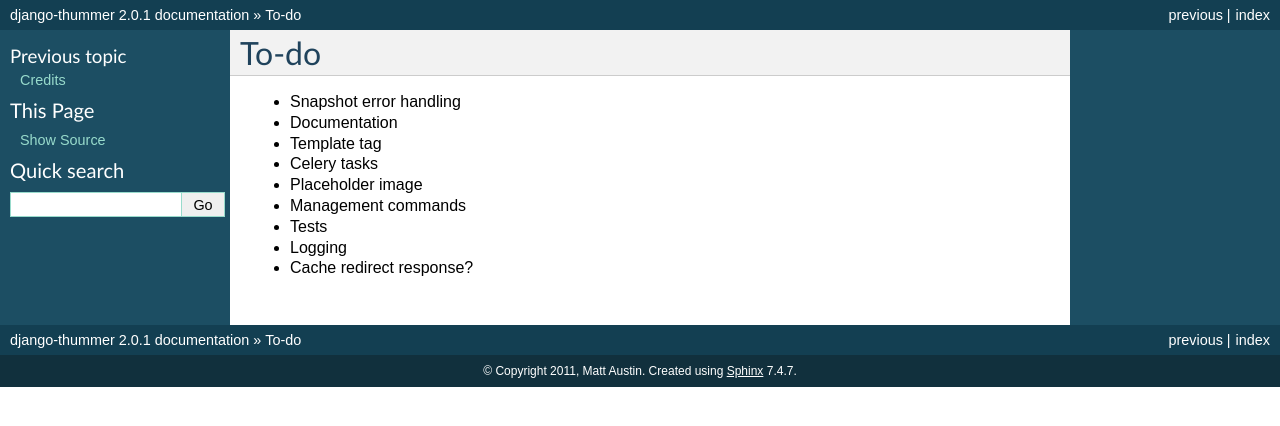
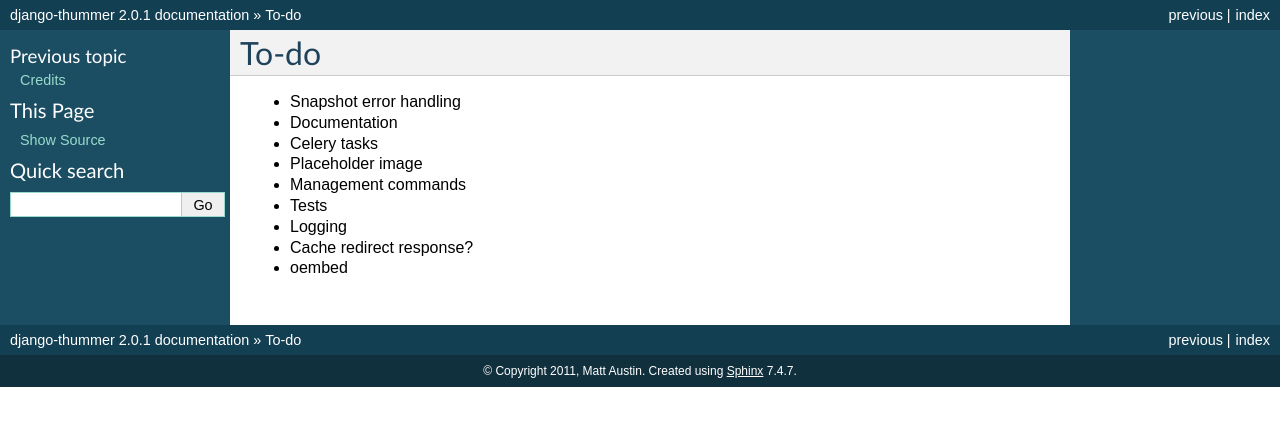
Before and after one commit to mattaustin/django-thummer, a Sphinx documentation site: the page built from docs/todo.rst, in a window 1280 px wide. Shown: the top 426 px of the page. Built offline with Sphinx 7.4.7, drawn with Linux system fonts in a browser that asks for light colours.

Commit message:
Removed template tag from to-do list, and added oembed.

```diff
--- a/docs/todo.rst
+++ b/docs/todo.rst
@@ -3,10 +3,10 @@ To-do
 =====
 * Snapshot error handling
 * Documentation
-* Template tag
 * Celery tasks
 * Placeholder image
 * Management commands
 * Tests
 * Logging
 * Cache redirect response?
+* oembed
```
